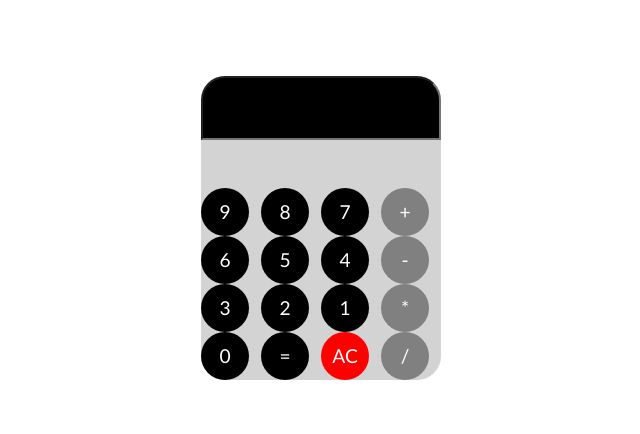
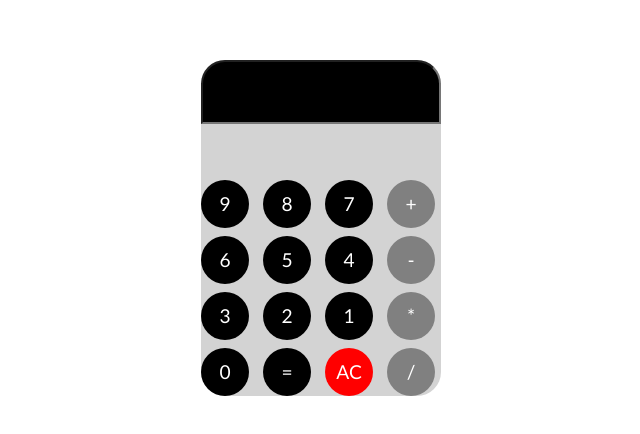
Before and after one commit to menezesmario/js-calculator, a website: page index.html in a window 1280 px wide. Shown: the part 172-606 px from the top of the page, without its empty margins (319-959 px from the left). Drawn offline with Linux system fonts and the light colour scheme.

Commit message:
style button space

```diff
--- a/styles.css
+++ b/styles.css
@@ -22,7 +22,8 @@ body {
     display: grid;
     grid-template-columns: 1fr 1fr 1fr 1fr;
     border-radius: 1.5rem 1.5rem 1.5rem 1.5rem ;
-
+    gap: .5rem;
+    justify-content: center;
 }
 
 .calculadora span {
```
